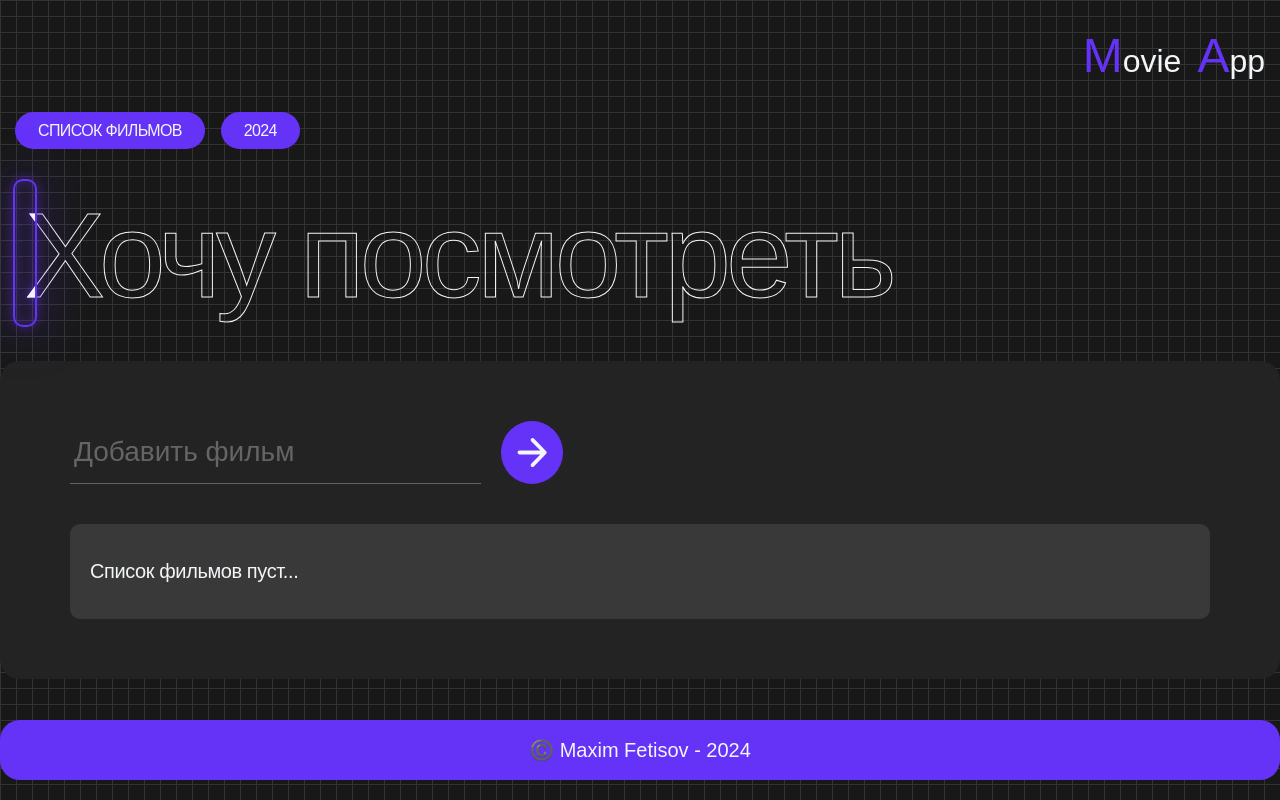
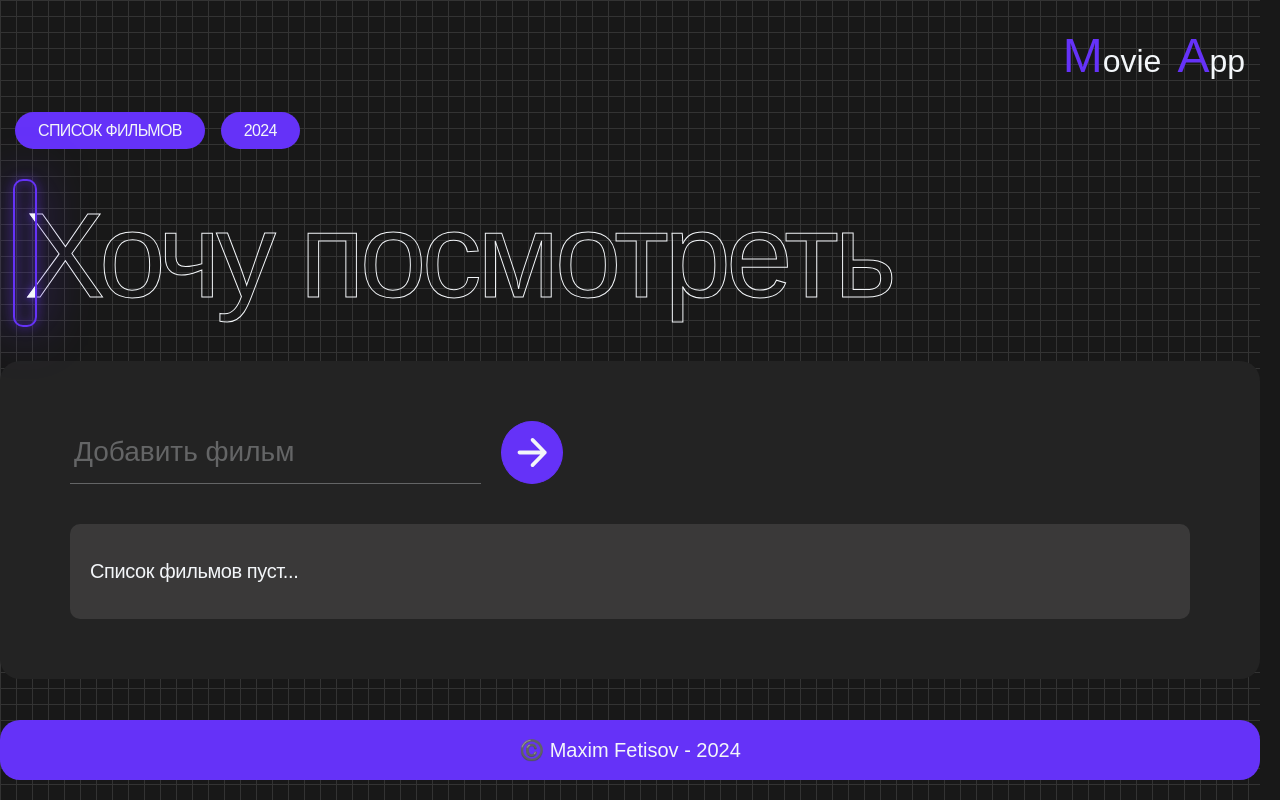
Before and after one commit to FapMit/ListOfFilms, a website built with Parcel: page src/index.html in a window 1280 px wide. Built offline with nearby package versions, Linux system fonts and the light colour scheme; some packages are replaced by stand-ins of ours; no server answers; the database is empty.

Commit message:
Update style.css

```diff
--- a/src/styles/style.css
+++ b/src/styles/style.css
@@ -23,8 +23,8 @@ html, body {
   background-image: linear-gradient(to right, #333 1px, transparent 1px), linear-gradient(to bottom, #333 1px, transparent 1px);
   background-size: 2vh 2vh;
 
-  /* Тест анимации height */
   interpolate-size: allow-keywords;
+  scrollbar-gutter: stable;
 
 }
 
```
